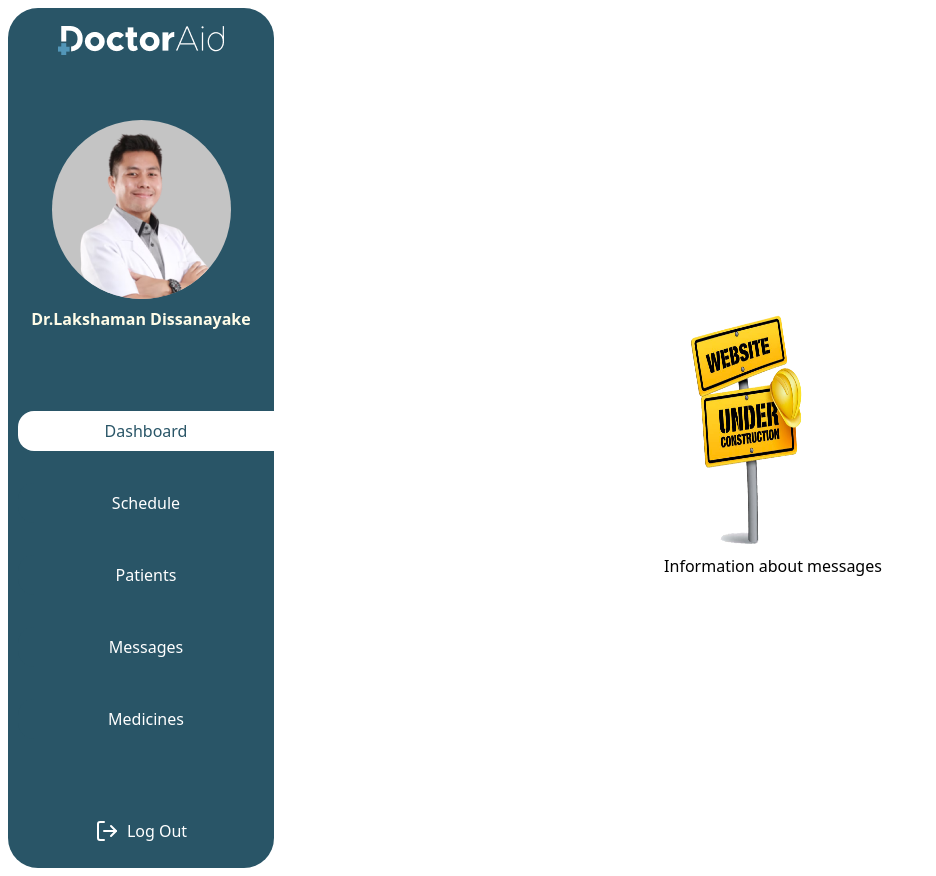
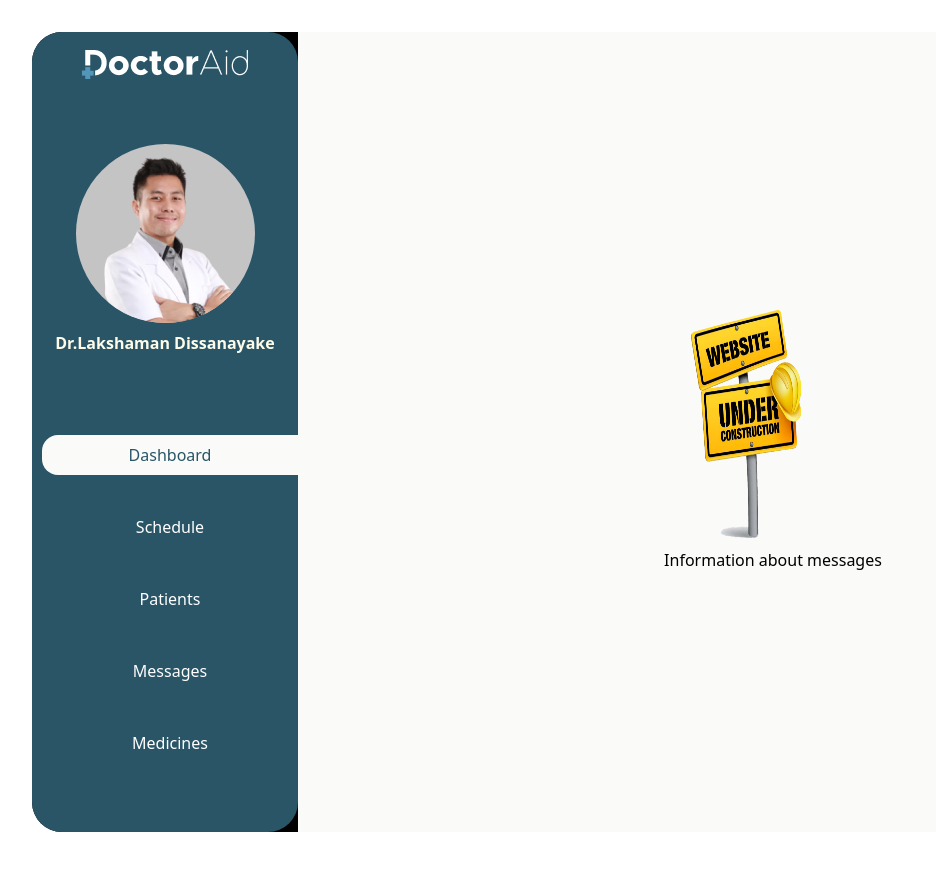
Before and after one commit to DoctorAid/doctoraid-main, a React (Vite) app in the folder doctors-dashboard/: page /messages in a window 1280 px wide. Shown: the whole page, without its empty margins (0-936 px from the left). Built offline with nearby package versions, Linux system fonts and the light colour scheme.

Commit message:
Layout changes

```diff
--- a/doctors-dashboard/src/App.jsx
+++ b/doctors-dashboard/src/App.jsx
@@ -3,7 +3,7 @@ import Navigation from './assets/components/Navigation'
 
 function App() {
   return (
-    <div>
+    <div className='flex bg-[#FAFAF9] w-full items-center justify-center text-black'>
       <p>aaaaaaaaaaaaaaaaaaaaaaaaaa</p>
 
 
--- a/doctors-dashboard/src/assets/components/Navigation.jsx
+++ b/doctors-dashboard/src/assets/components/Navigation.jsx
@@ -4,8 +4,8 @@ import NavigationTabs from './NavigationTabs';
 
 function Navigation() {
   return (
-    <div>
-     <div className="flex flex-col w-[16.625rem] h-[53.75rem] py-8 gap-20 bg-[#295567] rounded-[30px]">
+    <div className='bg-black rounded-l-[30px] bg-[#FAFAF9] h-[100vh]'>
+     <div className="flex flex-col w-[16.625rem] h-[100vh] py-8 gap-20 bg-[#295567] rounded-[30px]">
 
 
         <div className='flex flex-col items-center justify-center'>
--- a/doctors-dashboard/src/assets/components/NavigationTabs.jsx
+++ b/doctors-dashboard/src/assets/components/NavigationTabs.jsx
@@ -12,7 +12,7 @@ function NavigationTabs() {
         <Link
           key={item}
           className={`flex h-10 w-64 items-center text-start justify-center cursor-pointer rounded-l-2xl ${
-            activeItem === item ? 'bg-white text-[#295567]' : 'bg-[#295567]'
+            activeItem === item ? 'bg-[#FAFAF9] text-[#295567]' : 'bg-[#295567]'
           }`}
           onClick={() => setActiveItem(item)}
           to={`/${item.toLowerCase()}`}
--- a/doctors-dashboard/src/assets/layouts/RootLayout.jsx
+++ b/doctors-dashboard/src/assets/layouts/RootLayout.jsx
@@ -9,7 +9,7 @@ function RootLayout(params) {
 
         <main>
 
-            <div className="flex px-2 py-2">
+            <div className="flex px-8 py-8 ">
             <Navigation/>
             <Outlet/>
             </div>
--- a/doctors-dashboard/src/assets/pages/MedicinesPage.jsx
+++ b/doctors-dashboard/src/assets/pages/MedicinesPage.jsx
@@ -2,7 +2,7 @@ import React from 'react'
 
 function MedicinesPage() {
   return (
-    <div className='flex bg-white w-full items-center justify-center text-black'>
+    <div className='flex bg-[#FAFAF9]  w-full items-center justify-center text-black'>
 
 
        <div>
--- a/doctors-dashboard/src/assets/pages/MessagePage.jsx
+++ b/doctors-dashboard/src/assets/pages/MessagePage.jsx
@@ -2,7 +2,7 @@ import React from 'react'
 
 function MessagePage() {
   return (
-    <div className='flex bg-white w-full items-center justify-center text-black'>
+    <div className='flex bg-[#FAFAF9]  w-full items-center justify-center text-black'>
 
 
        <div>
--- a/doctors-dashboard/src/assets/pages/PatientsPage.jsx
+++ b/doctors-dashboard/src/assets/pages/PatientsPage.jsx
@@ -2,7 +2,7 @@ import React from 'react'
 
 function PatientsPage() {
   return (
-    <div className='flex bg-white w-full items-center justify-center text-black'>
+    <div className='flex bg-[#FAFAF9]  w-full items-center justify-center text-black'>
 
 
        <div>
--- a/doctors-dashboard/src/main.jsx
+++ b/doctors-dashboard/src/main.jsx
@@ -31,7 +31,7 @@ const router = createBrowserRouter(
           element:<MedicinesPage/>
         },
         {
-          path: "/", // Catch all unmatched routes
+          path: "/",
           element: <App />,
         },
 
```
